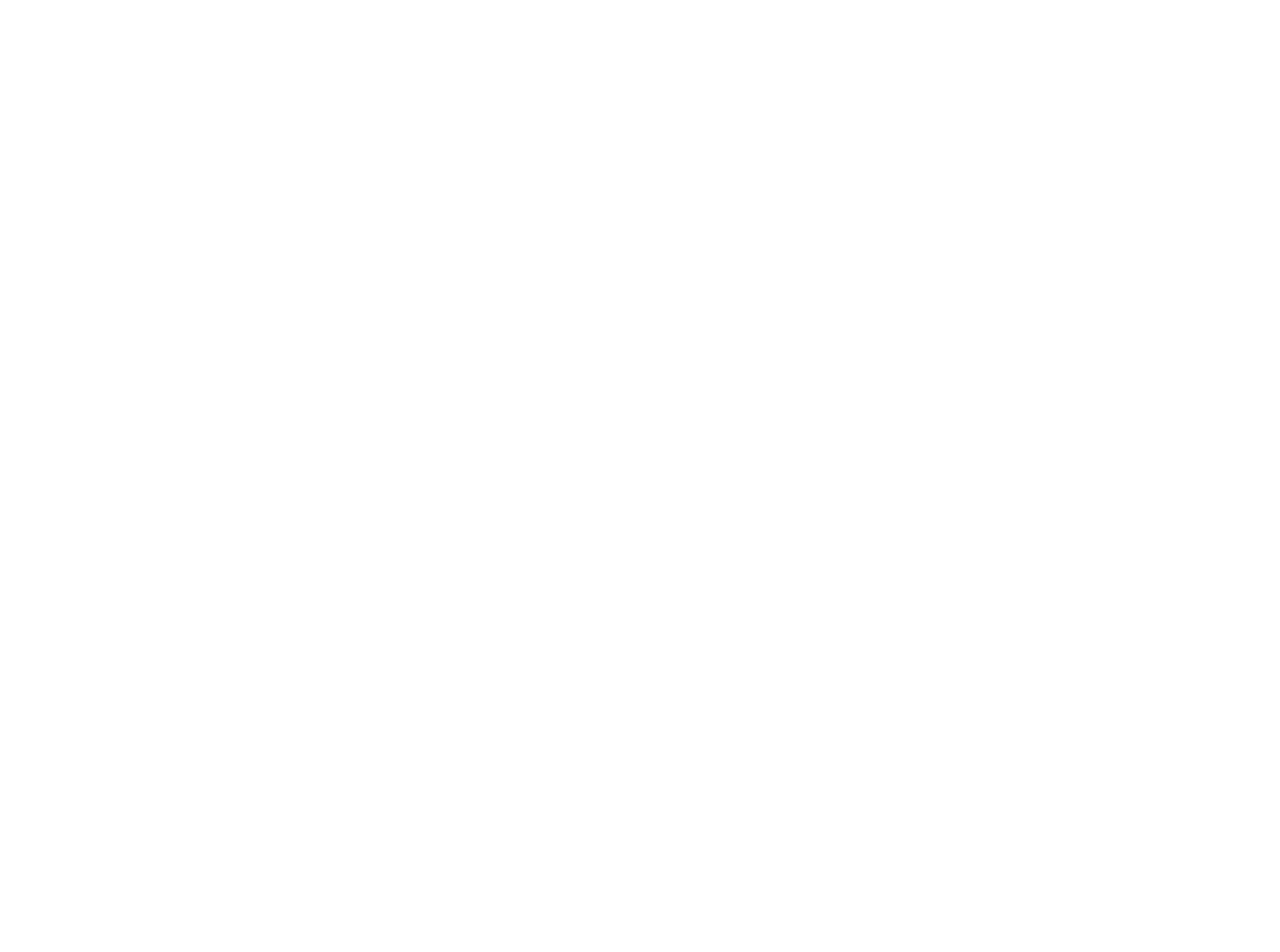
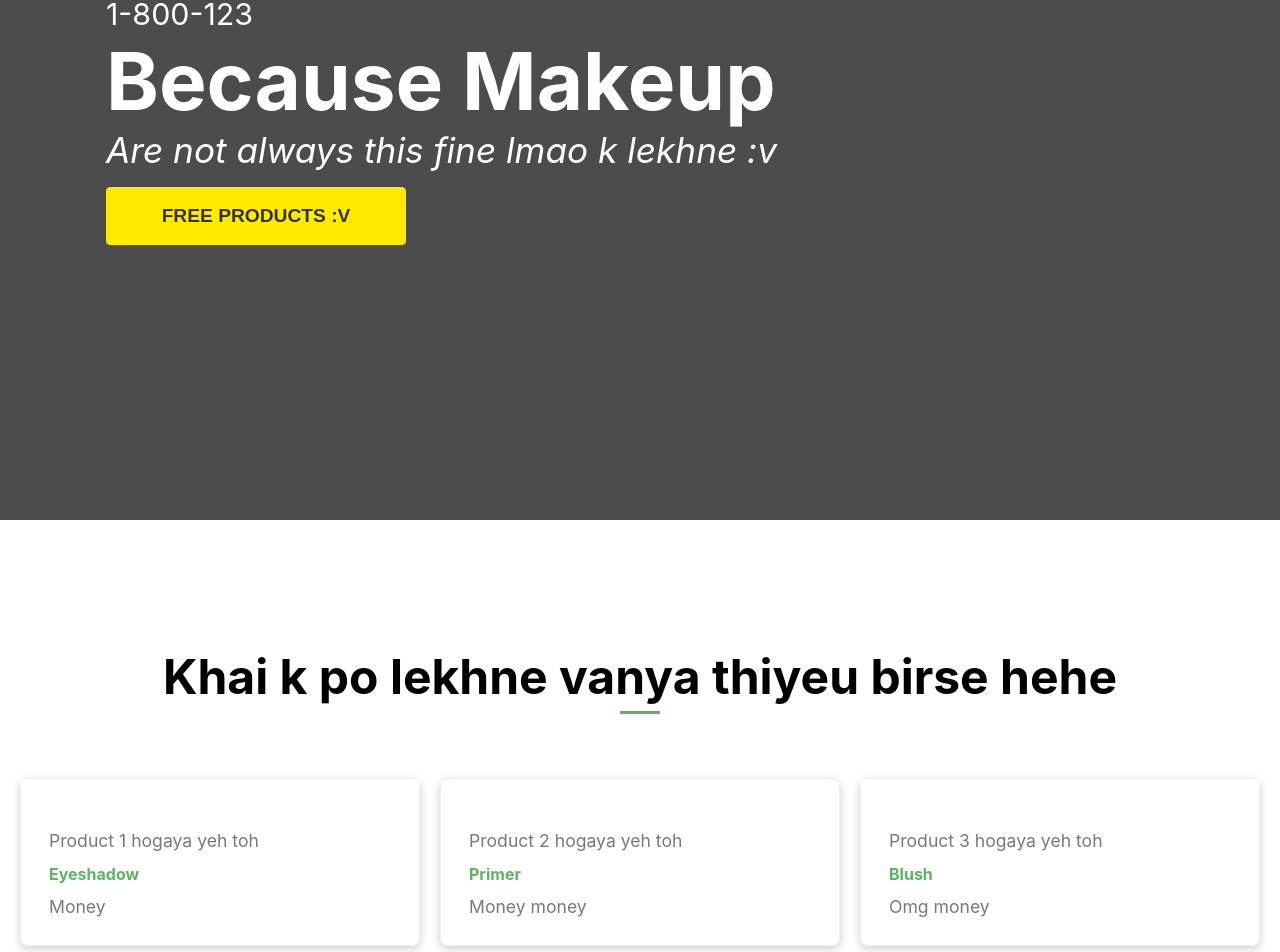
Before and after one commit to Rajan66/Glam, a React (Create React App) app in the folder client/: page / in a window 1280 px wide. Shown: the part 280-1232 px from the top of the page. Before the commit the page ends 800 px from the top, so only its background shows below. Built offline with nearby package versions, Linux system fonts and the light colour scheme.

Commit message:
card haru

```diff
--- a/client/src/App.js
+++ b/client/src/App.js
@@ -1,16 +1,20 @@
 import Navbar from './components/Navbar/Navbar';
 import Home from './components/Home/Home';
+import Hero from './components/Hero/Hero'
+import Card from './components/Card'
 
 import './App.css';
 
 
 function App() {
   return (
-    <>
+    <div>
       <Navbar />
       <Home />
+      <Hero />
+      <Card />
 
-    </>
+    </div>
   );
 }
 
--- /dev/null
+++ b/client/src/components/Card.css
@@ -0,0 +1,57 @@
+.cards{
+    width: 100%;
+}
+
+.cards .container{
+    width: 1240px;
+    margin: 4rem auto;
+    padding: 4rem 0;
+}
+
+.cards h2{
+    font-size: 3rem;
+    text-align: center;
+}
+
+.cards .container .content{
+    display: grid;
+    grid-template-columns: repeat(3,1fr);
+    grid-gap: 20px;
+    margin: 4rem 0;
+}
+
+.cards .card{
+    border: 1px solid #eee;
+    border-radius: 8px;
+    box-shadow: 0 3px 10px rgba(0,0,0,.2);
+    padding: 1rem;
+}
+
+.cards .card p{
+    color: #787878;
+    font-size: 1.1rem;
+    margin: 12px;
+}
+
+.cards .card span{
+    color: var(--primary-color);
+    font-size: 1rem;
+    font-weight: 700;
+}
+
+/* .cards img{
+
+} */
+
+@media screen and (max-width: 940px) {
+    .cards .container{
+        width: 100%;
+    }
+    .cards .container .content{
+        grid-template-columns: 1fr;
+    }
+    .cards .card{
+        max-width: 100%;
+        margin: 1rem;
+    }
+}
--- /dev/null
+++ b/client/src/components/Card.js
@@ -0,0 +1,38 @@
+import React from 'react'
+import './Card.css'
+
+const Card = () => {
+    return (
+        <div className='cards'>
+            <div className='container'>
+                <h2>Khai k po lekhne vanya thiyeu birse hehe</h2>
+                <span className='line'></span>
+                <div className='content'>
+                    <div className='card'>
+                        <img></img>
+                        <p>Product 1 hogaya yeh toh</p>
+                        <p><span>Eyeshadow</span></p>
+                        <p>Money</p>
+                    </div>
+                    <div className='card'>
+                        <img></img>
+                        <p>Product 2 hogaya yeh toh</p>
+                        <p><span>Primer</span></p>
+                        <p>Money money</p>
+                    </div>
+                    <div className='card'>
+                        <img></img>
+                        <p>Product 3 hogaya yeh toh</p>
+                        <p><span>Blush</span></p>
+                        <p>Omg money</p>
+                    </div>
+                </div>
+            </div>
+
+        </div>
+    )
+
+
+    }
+
+export default Card
--- a/client/src/components/Hero/Hero.js
+++ b/client/src/components/Hero/Hero.js
@@ -1,8 +1,18 @@
 import React from 'react'
+import './hero.css'
 
 const Hero = () => {
     return (
-        <div></div>
+        <div className='hero'>
+            <div className='content'>
+              {/* iniharu chahidaina vaye hataedeu la pachu */}
+              <p>Call us</p>
+              <p>1-800-123</p>
+              <p>Because Makeup</p>
+              <p>Are not always this fine lmao k lekhne :v</p>
+              <button href='#' className='button'>Free products :v</button>
+            </div>
+        </div>
       )
 }
 
--- a/client/src/components/Hero/hero.css
+++ b/client/src/components/Hero/hero.css
@@ -0,0 +1,72 @@
+.hero{
+    background-color: var(--overlay);
+    color: #fff;
+    height: 100vh;
+    width: 100%;
+    position: relative;
+}
+
+.hero::before{
+    content: '';
+    /* background: url('./images/cover.png') no-repeat center center/cover; */
+    height: 100%;
+    width: 100%;
+    position: absolute;
+    top: 0;
+    left: 0;
+    z-index: -1;
+}
+
+/* agadi html bata nachahiyera hatako vaye u yo tala ko ni hataedeu la pachuu */
+.hero .content{
+    height: 100%;
+    display: flex;
+    flex-direction: column;
+    justify-content: center;
+    max-width: 1100px;
+    margin: auto;
+    padding: 1rem;
+}
+
+.hero .content p:first-child{
+    font-style: italic;
+    font-size: .9rem;
+}
+
+.hero .content p:nth-child(2){
+    font-size: 1.9rem;
+}
+
+.hero .content p:nth-child(3){
+    font-size: 5rem;
+    font-weight: 700;
+}
+
+.hero .content p:nth-child(4){
+    font-size: 2.2rem;
+    font-style: italic;
+}
+
+.hero .button{
+    margin: 1rem 0;
+    width: 300px;
+    background-color: var(--secondary-color);
+    border: 1px solid var(--secondary-color);
+    color: #333;
+}
+
+.hero .button:hover{
+    background-color: var(--secondary-dark);
+    border: 1px solid var(--secondary-dark);
+}
+
+@media screen and (max-width:940px) {
+    .hero .content p:nth-child(3){
+        font-size: 2.6rem;
+    }
+    .hero .content p:nth-child(4){
+        font-size: 1.6rem;
+    }
+}
+
+/* yeta samma ho la pachu hataune wala chaii */
--- a/client/src/components/Home/Home.js
+++ b/client/src/components/Home/Home.js
@@ -8,7 +8,7 @@
 
   return (
     <div>
-      <h1>Hello world</h1>
+      <h1></h1>
       <Products />
     </div>
   )
--- a/client/src/components/Navbar/Navbar.js
+++ b/client/src/components/Navbar/Navbar.js
@@ -1,12 +1,30 @@
 import React, {useState} from 'react'
 import {FaBars, FaTimes} from 'react-icons/fa'
-import "./styles.css"
+
+import './styles.css'
 
 const Navbar = () => {
+  //setting mobile nav
 const [click, setClick] = useState(false)
 const handleClick = () => setClick(!click)
+
+//change nav color when scrolling
+const [color,setcolor] = useState(false)
+const changeColor = () =>{
+  if(window.scrollY>=90){
+    setcolor(true)
+  } else{
+    setcolor(false)
+  }
+}
+
+window.addEventListener('scroll', changeColor)
+
+//close menu on click
+const closeMenu = () => setClick(false)
+
   return (
-    <div className= 'header'>
+    <div className= {color? 'header header-bg' : 'header'}>
       <nav className='navbar'>
         <a href='#' className='logo'>
           {/* <img rakhne hoki logo ko vanera banako :lumanathink: */ }
--- a/client/src/components/Navbar/styles.css
+++ b/client/src/components/Navbar/styles.css
@@ -7,7 +7,10 @@
     z-index: 1;
     transition: .3s ease-in;
     overflow: hidden;
-    /* background-color: rgba(0,0,0,.9); */
+}
+
+.header-bg{
+    background-color: rgba(0,0,0,.9);
 }
 
 .header .navbar {
--- a/client/src/components/Products/Products.js
+++ b/client/src/components/Products/Products.js
@@ -8,10 +8,10 @@
     return (
         <>
             <Grid>
-                one
+                {/* one */}
                 {products.map((product) => (
                     <Grid className="actionDiv" key={product._id} item >
-                        hey
+                        {/* hey */}
                         {product}
                     </Grid>
                 ))}
```
Also changed, not shown: client/src/images/bg.jpg (added).
